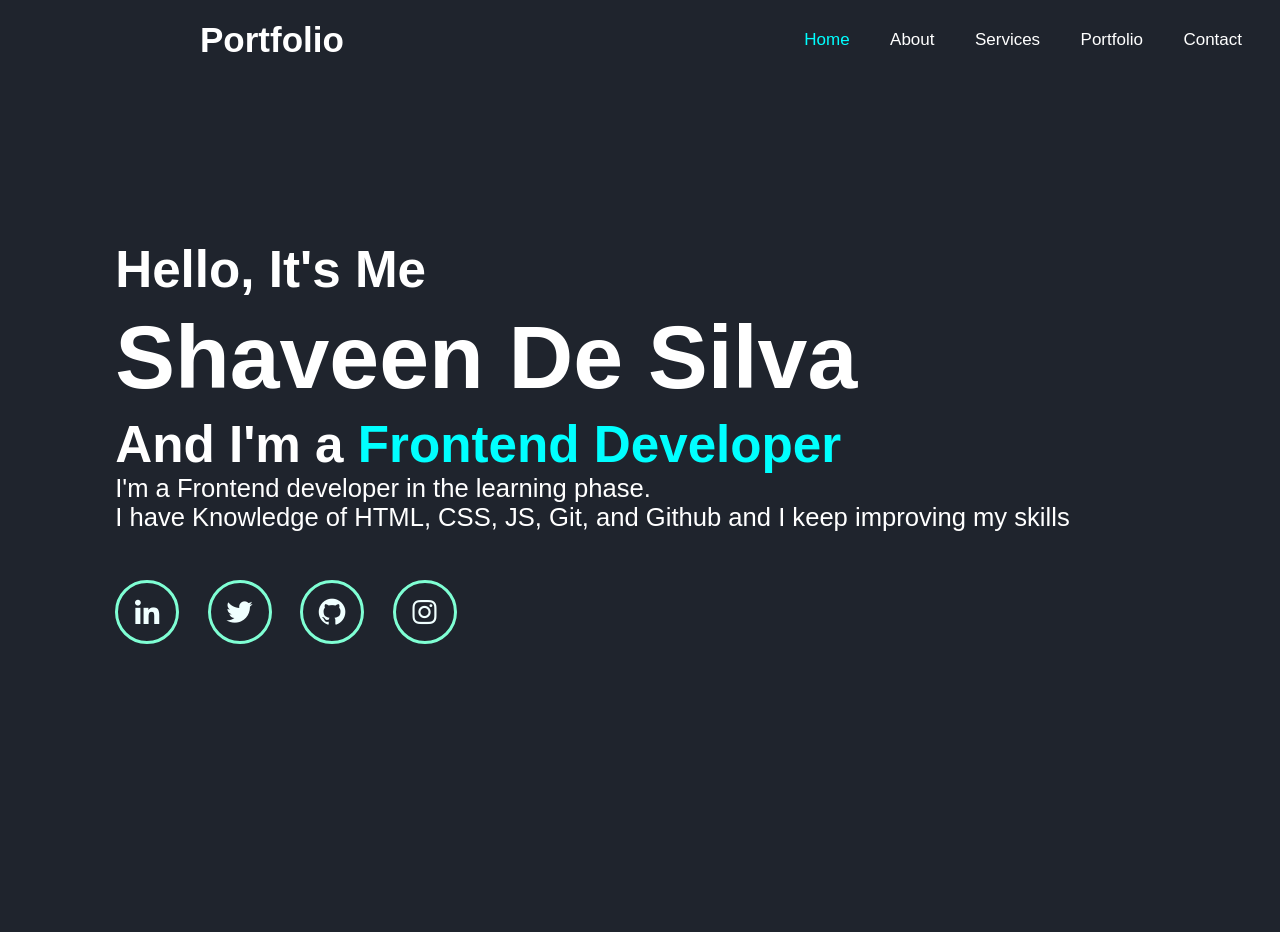
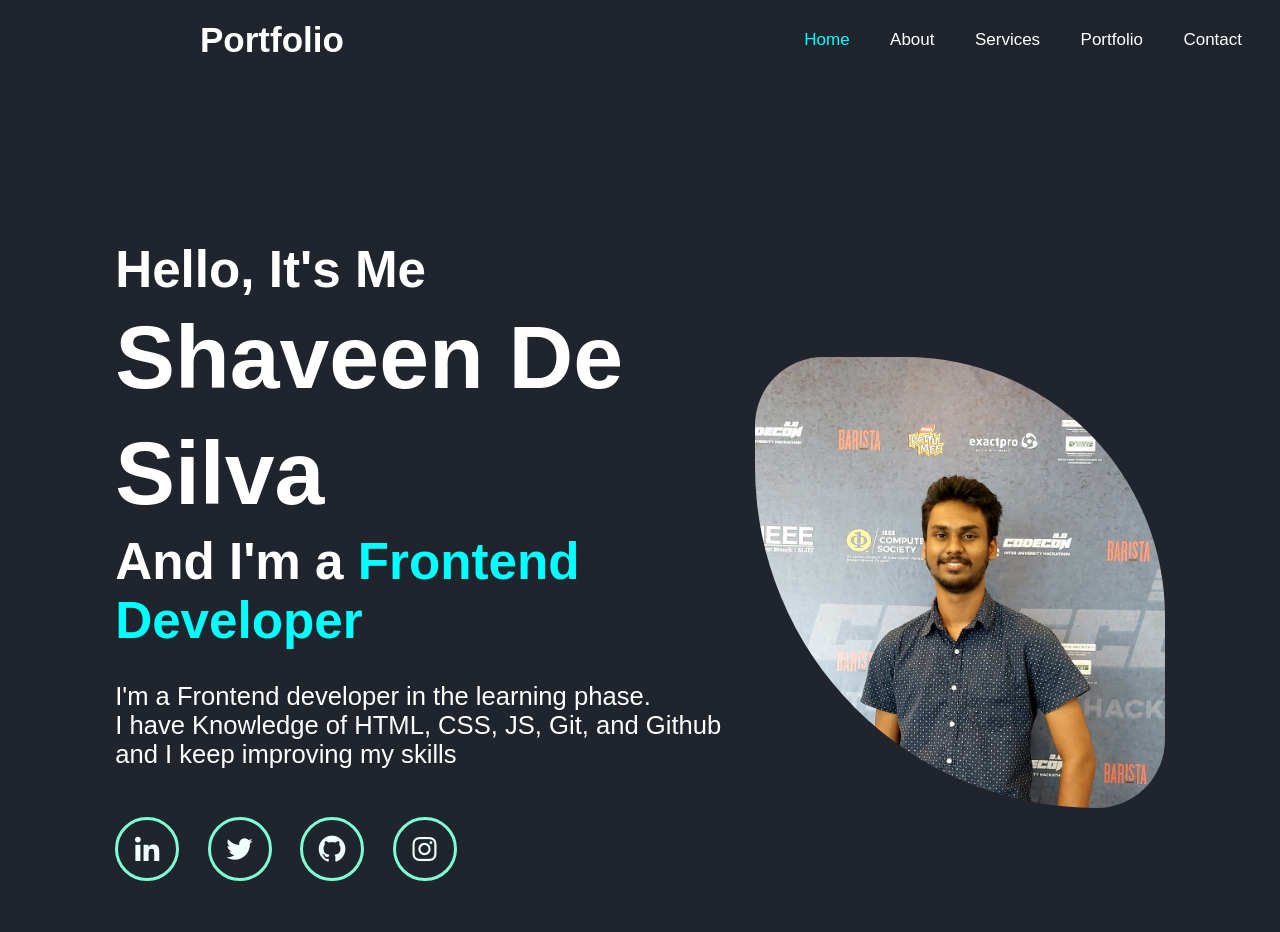
Before and after one commit to Shaveenlk/portfolio, a plain HTML site: page index.html in a window 1280 px wide. Before the commit the page ends 880 px from the top, so only its background shows below. Drawn offline with nearby package versions, Linux system fonts and the light colour scheme.

Commit message:
added image to portfolio

```diff
--- a/css/style.css
+++ b/css/style.css
@@ -62,8 +62,13 @@ section{
 }
 
 .home{
+    display: flex;
     justify-content: center;
     align-items: center;
+}
+
+.home-content h3:nth-of-type(2){
+    margin-bottom: 2rem;
 }
 
 .home-content h3{
@@ -107,3 +112,8 @@ span{
 .social-media a:hover{
     background-color: burlywood;
 }
+
+.home-image img{
+    width: 32vw;
+    border-radius: 100px 380px 100px 500px;
+}
--- a/index.html
+++ b/index.html
@@ -46,7 +46,14 @@
                 <a href="https://github.com/shaviyabro" target="_blank"> <i class="bx bxl-github"> </i> </a>
                 <a href="https://www.instagram.com/shaveen_official/" target="_blank"> <i class="bx bxl-instagram" > </i> </a>
             </div>
+
         </div>
+
+        <!-- adding proffessional image -->
+        <div class="home-image">
+            <img src="../assests/images/shaveen.jpg" alt="Portfolio image">
+        </div>
+
     </section>
 </body>
 </html>
```
Also changed, not shown: assests/images/shaveen.jpg (added).
